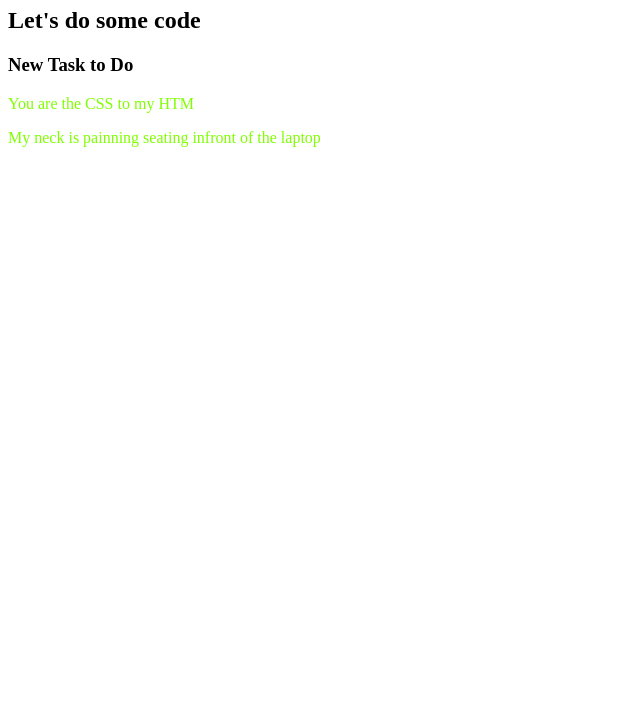
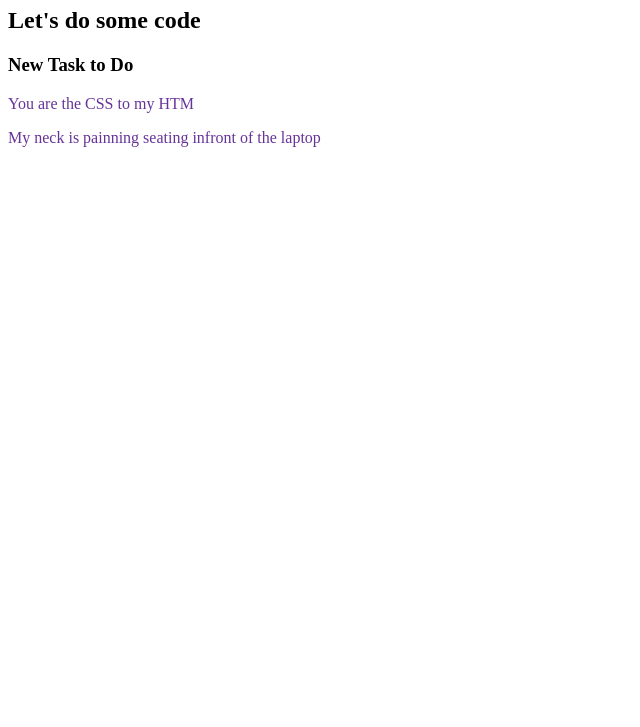
Before and after one commit to FarzanaAkter14/My-Second-Repos, a plain HTML site: page index.html in a window 1280 px wide. Shown: the part 73-800 px from the top of the page, without its empty margins (0-640 px from the left). Drawn offline with Linux system fonts and the light colour scheme.

Commit message:
Add khoro

```diff
--- a/style.css
+++ b/style.css
@@ -1,3 +1,3 @@
 p{
-  color: chartreuse;
+  color: rebeccapurple;
 }
```
